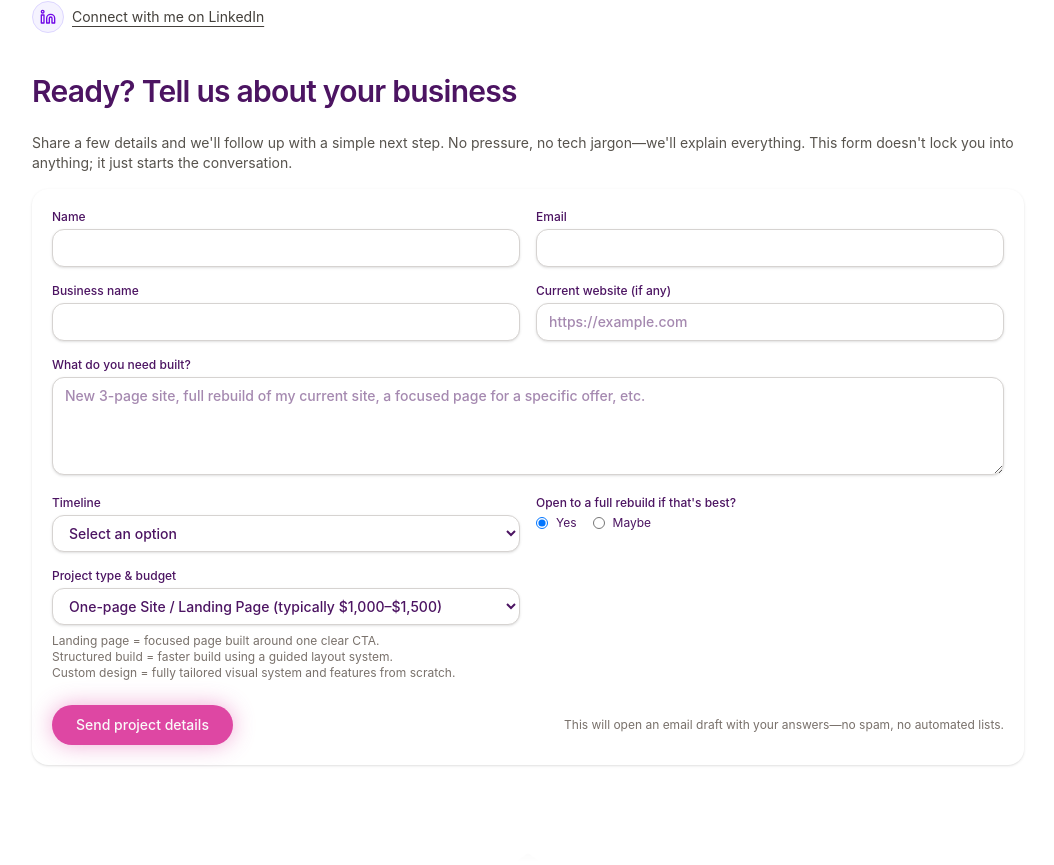
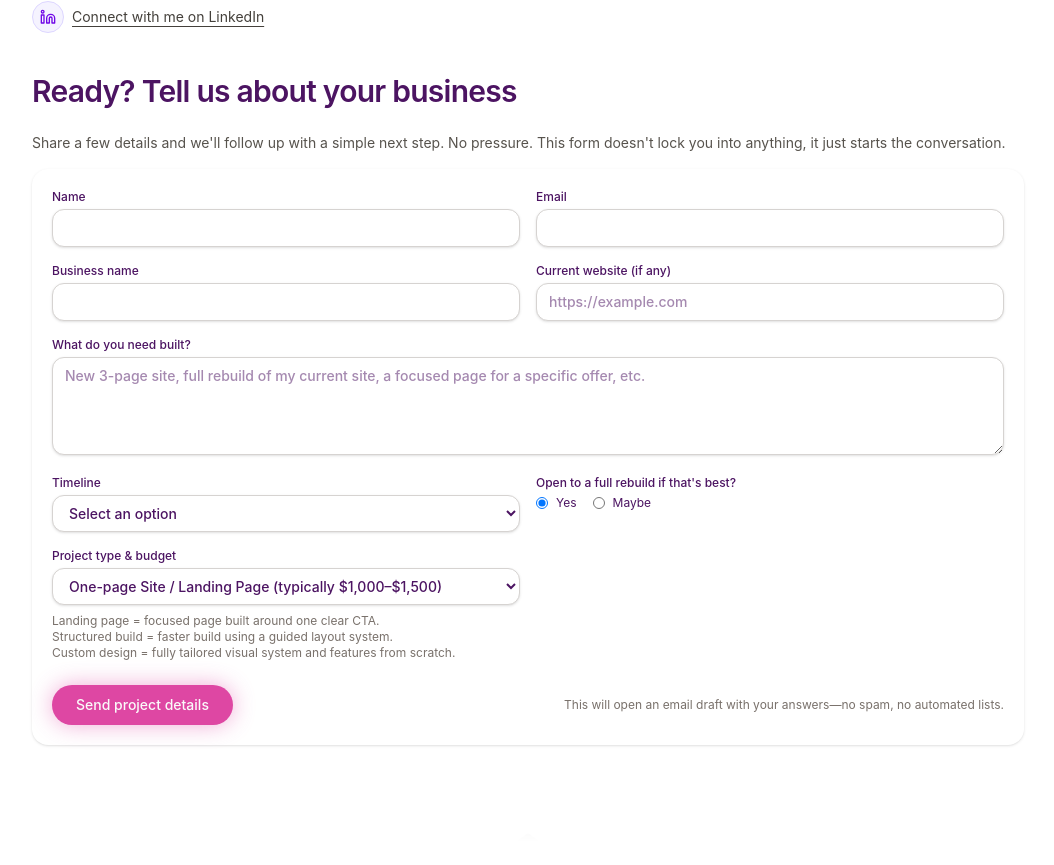
Before and after one commit to service-tools-studio/service-tools-studio, a Next.js app: page / in a window 1280 px wide. Shown: the part 6158-7023 px from the top of the page, without its empty margins (112-1166 px from the left). Built offline with nearby package versions, Linux system fonts and the light colour scheme.

Commit message:
intake copy edit

```diff
--- a/src/app/about/page.tsx
+++ b/src/app/about/page.tsx
@@ -7,7 +7,7 @@ export default function AboutPage() {
       <PageTopSection
         slug="about"
         title="Service Tools Studio"
-        description="A bit about, Jasmin, the founder of Service Tools Studio, and her background in web development and web-based software engineering."
+        description="A bit about Jasmin, the founder of Service Tools Studio, and her background in web development and web-based software engineering."
       />
       <div className='py-5 px-10'>
         <About />
--- a/src/components/IntakeForm.tsx
+++ b/src/components/IntakeForm.tsx
@@ -46,7 +46,7 @@ export default function IntakeForm() {
 
   return (<>
     <p className="mb-4 text-sm text-stone-600">
-      Share a few details and we&apos;ll follow up with a simple next step. No pressure, no tech jargon—we&apos;ll explain everything. This form doesn&apos;t lock you into anything; it just starts the conversation.
+      Share a few details and we&apos;ll follow up with a simple next step. No pressure. This form doesn&apos;t lock you into anything, it just starts the conversation.
     </p>
 
     <form
```
